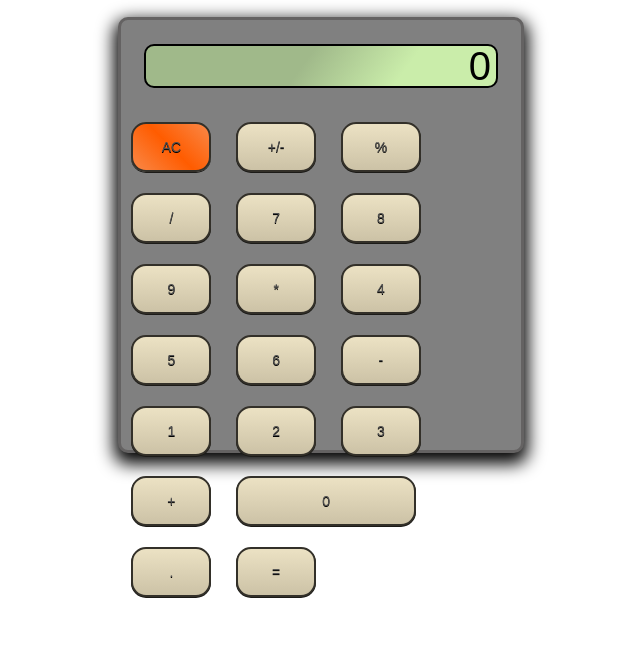
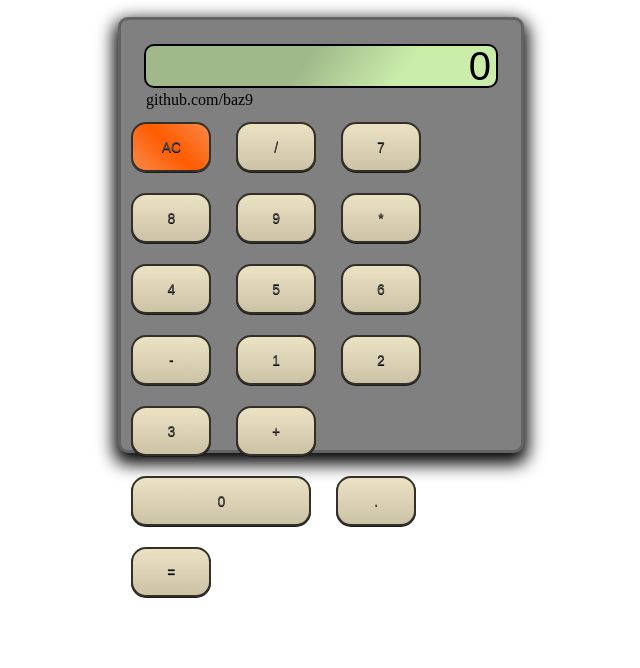
Before and after one commit to baz9/calculator, a plain HTML site: page index.html in a window 1280 px wide. Shown: the part 132-800 px from the top of the page, without its empty margins (319-959 px from the left). Drawn offline with Linux system fonts and the light colour scheme; a web font is replaced by a local one.

Commit message:
Update index.html

```diff
--- a/index.html
+++ b/index.html
@@ -3,34 +3,36 @@
 <head>
     <link href="styles.css" rel="stylesheet" type="text/css">
     <meta charset="utf-8">
+    <link rel="preconnect" href="https://fonts.gstatic.com">
+    <link href="https://fonts.googleapis.com/css2?family=Roboto:wght@900&display=swap" rel="stylesheet">
+    <link href="https://fonts.googleapis.com/css2?family=DotGothic16&display=swap" rel="stylesheet">
     <title>Calculator</title>
 </head>
 <body>
-    <h1>Calculator</h1>
+    <h1>calculator</h1>
     <div class="container">
-        <div>
+        <div class="calc-contain">
             <div class="display">
                 <div id="display-numbers">0</div>
+                <div class="calc-model">github.com/baz9</div>
             </div>
-            <button class="buttons ac" data-key="ac">AC</button>
-            <button class="buttons operator" data-key="-/+">+/-</button>
-            <button class="buttons" data-key="%">%</button>
-            <button class="buttons operator" data-key="divide">/</button>
-            <button class="buttons numpad" data-key=7>7</button>
-            <button class="buttons numpad" data-key=8>8</button>
-            <button class="buttons numpad" data-key=9>9</button>
-            <button class="buttons operator" data-key="multiply">*</button>
-            <button class="buttons numpad" data-key=4>4</button>
-            <button class="buttons numpad" data-key=5>5</button>
-            <button class="buttons numpad" data-key=6>6</button>
-            <button class="buttons operator" data-key="subtract">-</button>
-            <button class="buttons numpad" data-key=1>1</button>
-            <button class="buttons numpad" data-key=2>2</button>
-            <button class="buttons numpad" data-key=3>3</button>
-            <button class="buttons operator" data-key="add">+</button>
-            <button class="buttons zero" data-key=0>0</button>
-            <button class="buttons" data-key=".">.</button>
-            <button class="buttons equals" data-key="=">=</button>
+            <button class="buttons ac" data-num="ac">AC</button>
+            <button class="buttons operator" data-num="divide">/</button>
+            <button class="buttons numpad" data-num=7 data-key="55">7</button>
+            <button class="buttons numpad" data-num=8 data-key="56">8</button>
+            <button class="buttons numpad" data-num=9 data-key="57">9</button>
+            <button class="buttons operator" data-num="multiply">*</button>
+            <button class="buttons numpad" data-num=4 data-key="52">4</button>
+            <button class="buttons numpad" data-num=5 data-key="53">5</button>
+            <button class="buttons numpad" data-num=6 data-key="54">6</button>
+            <button class="buttons operator" data-num="subtract">-</button>
+            <button class="buttons numpad" data-num=1 data-key="49">1</button>
+            <button class="buttons numpad" data-num=2 data-key="50">2</button>
+            <button class="buttons numpad" data-num=3 data-key="51">3</button>
+            <button class="buttons operator" data-num="add">+</button>
+            <button class="buttons numpad zero" data-num=0 data-key="48">0</button>
+            <button class="buttons numpad" data-num="." data-key="190">.</button>
+            <button class="buttons equals" data-num="=">=</button>
         </div>
     </div>
 
```
